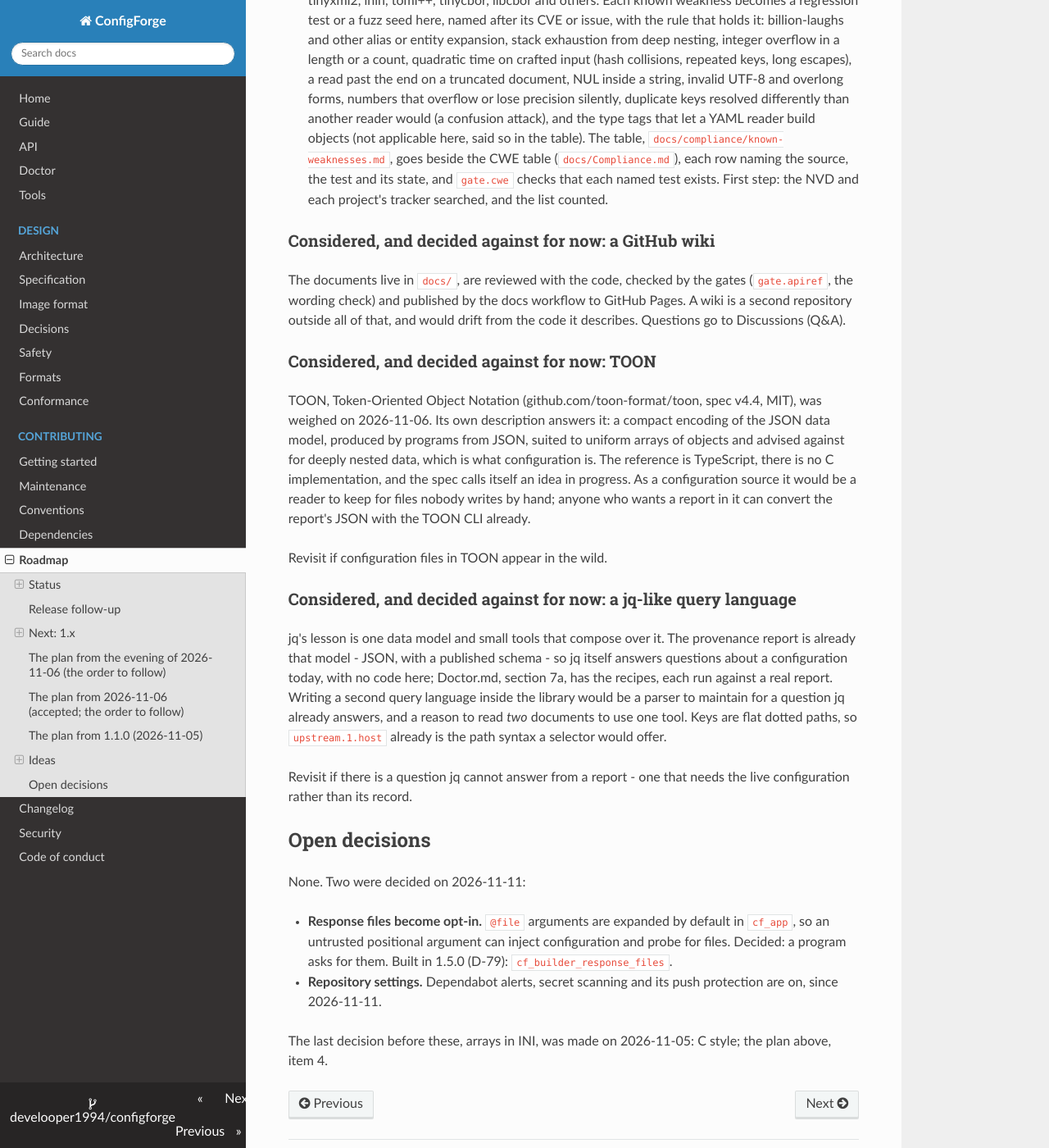
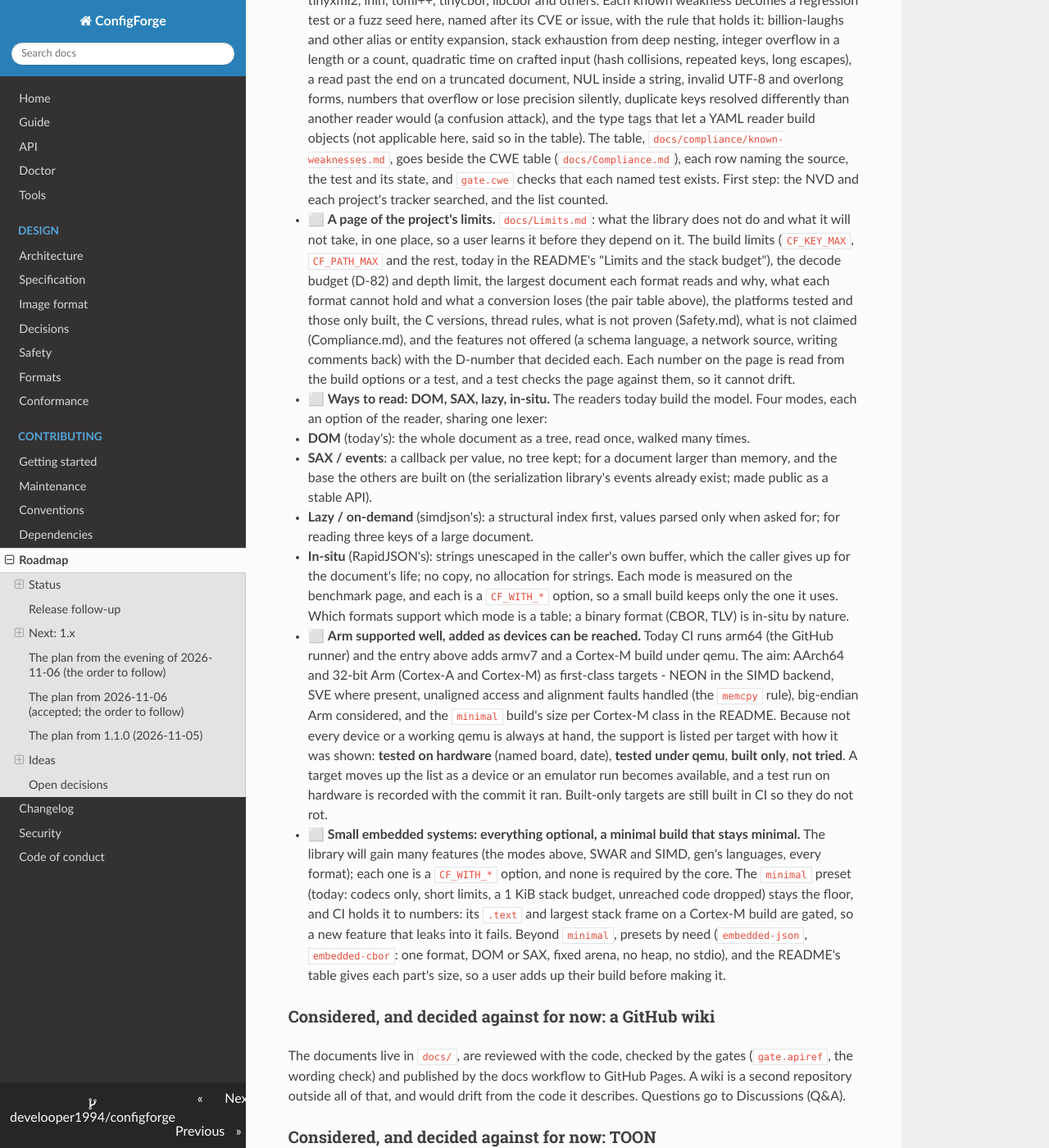
Before and after one commit to develooper1994/configforge, an MkDocs documentation site: the page built from docs/Roadmap.md, in a window 1280 px wide and 1400 px high, scrolled down 22193 px. Shown: the whole window at 82% size. Built offline with MkDocs 1.6.1, drawn with Linux system fonts in a browser that asks for light colours.

Commit message:
Roadmap: a page of limits, DOM, SAX, lazy and in-situ reading, Arm by how each target is shown, and a minimal build held to numbers

```diff
--- a/docs/Roadmap.md
+++ b/docs/Roadmap.md
@@ -1160,6 +1160,63 @@ first user meets. In the order proposed:
   state, and `gate.cwe` checks that each named test exists. First
   step: the NVD and each project's tracker searched, and the list
   counted.
+* ⬜ **A page of the project's limits.** `docs/Limits.md`: what the
+  library does not do and what it will not take, in one place, so a
+  user learns it before they depend on it. The build limits
+  (`CF_KEY_MAX`, `CF_PATH_MAX` and the rest, today in the README's
+  "Limits and the stack budget"), the decode budget (D-82) and depth
+  limit, the largest document each format reads and why, what each
+  format cannot hold and what a conversion loses (the pair table
+  above), the platforms tested and those only built, the C versions,
+  thread rules, what is not proven (Safety.md), what is not claimed
+  (Compliance.md), and the features not offered (a schema language, a
+  network source, writing comments back) with the D-number that
+  decided each. Each number on the page is read from the build options
+  or a test, and a test checks the page against them, so it cannot
+  drift.
+* ⬜ **Ways to read: DOM, SAX, lazy, in-situ.** The readers today build
+  the model. Four modes, each an option of the reader, sharing one
+  lexer:
+  * **DOM** (today's): the whole document as a tree, read once,
+    walked many times.
+  * **SAX / events**: a callback per value, no tree kept; for a
+    document larger than memory, and the base the others are built on
+    (the serialization library's events already exist; made public as
+    a stable API).
+  * **Lazy / on-demand** (simdjson's): a structural index first, values
+    parsed only when asked for; for reading three keys of a large
+    document.
+  * **In-situ** (RapidJSON's): strings unescaped in the caller's own
+    buffer, which the caller gives up for the document's life; no copy,
+    no allocation for strings.
+  Each mode is measured on the benchmark page, and each is a
+  `CF_WITH_*` option, so a small build keeps only the one it uses.
+  Which formats support which mode is a table; a binary format (CBOR,
+  TLV) is in-situ by nature.
+* ⬜ **Arm supported well, added as devices can be reached.** Today CI
+  runs arm64 (the GitHub runner) and the entry above adds armv7 and a
+  Cortex-M build under qemu. The aim: AArch64 and 32-bit Arm (Cortex-A
+  and Cortex-M) as first-class targets - NEON in the SIMD backend, SVE
+  where present, unaligned access and alignment faults handled (the
+  `memcpy` rule), big-endian Arm considered, and the `minimal` build's
+  size per Cortex-M class in the README. Because not every device or a
+  working qemu is always at hand, the support is listed per target with
+  how it was shown: **tested on hardware** (named board, date),
+  **tested under qemu**, **built only**, **not tried**. A target moves
+  up the list as a device or an emulator run becomes available, and a
+  test run on hardware is recorded with the commit it ran. Built-only
+  targets are still built in CI so they do not rot.
+* ⬜ **Small embedded systems: everything optional, a minimal build
+  that stays minimal.** The library will gain many features (the modes
+  above, SWAR and SIMD, gen's languages, every format); each one is a
+  `CF_WITH_*` option, and none is required by the core. The `minimal`
+  preset (today: codecs only, short limits, a 1 KiB stack budget,
+  unreached code dropped) stays the floor, and CI holds it to numbers:
+  its `.text` and largest stack frame on a Cortex-M build are gated,
+  so a new feature that leaks into it fails. Beyond `minimal`, presets
+  by need (`embedded-json`, `embedded-cbor`: one format, DOM or SAX,
+  fixed arena, no heap, no stdio), and the README's table gives each
+  part's size, so a user adds up their build before making it.
 
 ### Considered, and decided against for now: a GitHub wiki
 
```
